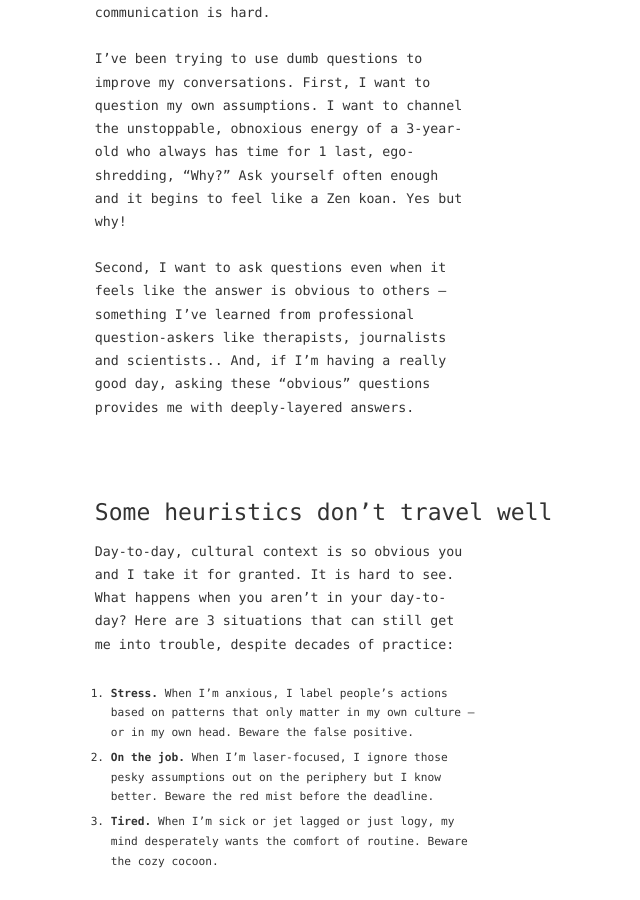
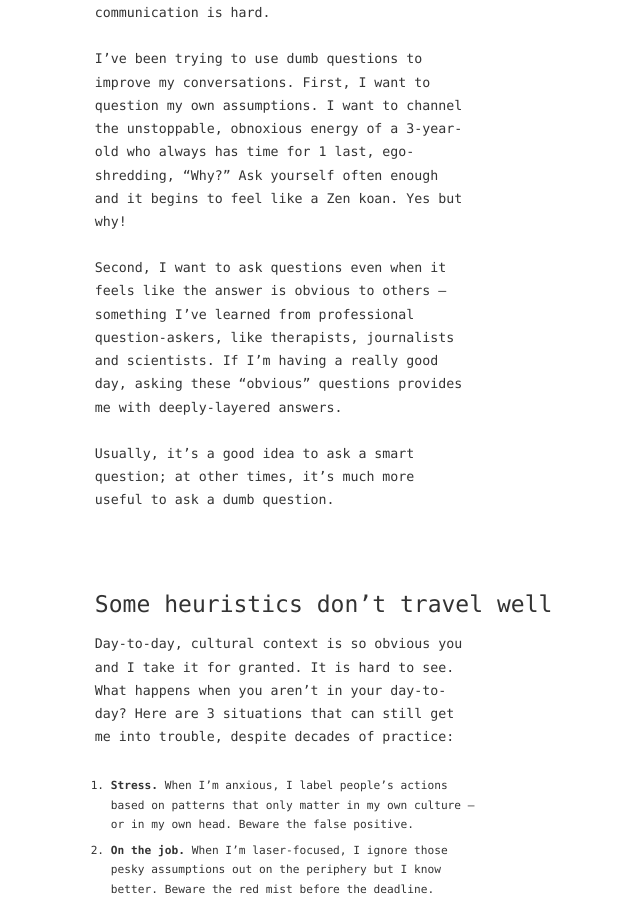
Before and after one commit to zachmccabe/zachmccabe.github.io, a Jekyll site: the page built from _notes/dumb-questions.md, in a window 1280 px wide and 900 px high, scrolled down 1003 px. Shown: the whole window, without its empty margins (224-864 px from the left). Built offline with Jekyll 4.4.1, drawn with Linux system fonts in a browser that asks for light colours.

Commit message:
Update dumb-questions.md
Copy tweaks

```diff
--- a/_notes/dumb-questions.md
+++ b/_notes/dumb-questions.md
@@ -29,7 +29,9 @@ It's okay to triage. Cross-cultural communication is hard.
 
 I've been trying to use dumb questions to improve my conversations. First, I want to question my own assumptions. I want to channel the unstoppable, obnoxious energy of a 3-year-old who always has time for 1 last, ego-shredding, "Why?" Ask yourself often enough and it begins to feel like a Zen koan. Yes but why!
 
-Second, I want to ask questions even when it feels like the answer is obvious to others -- something I've learned from professional question-askers like therapists, journalists and scientists.. And, if I'm having a really good day, asking these "obvious" questions provides me with deeply-layered answers.
+Second, I want to ask questions even when it feels like the answer is obvious to others -- something I've learned from professional question-askers, like therapists, journalists and scientists. If I'm having a really good day, asking these "obvious" questions provides me with deeply-layered answers.
+
+Usually, it's a good idea to ask a smart question; at other times, it's much more useful to ask a dumb question.
 
 
 
```
